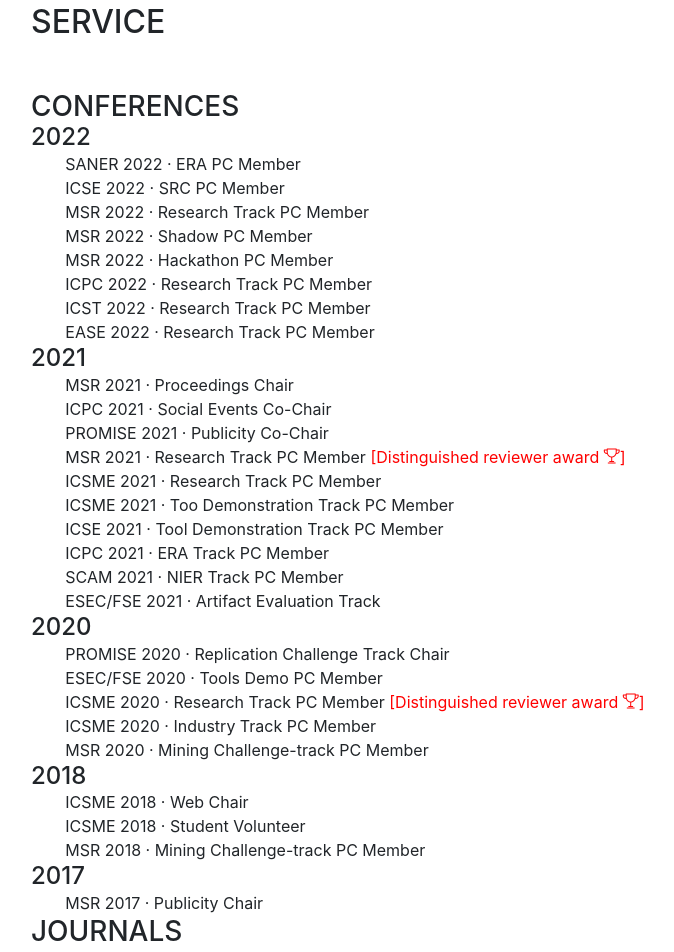
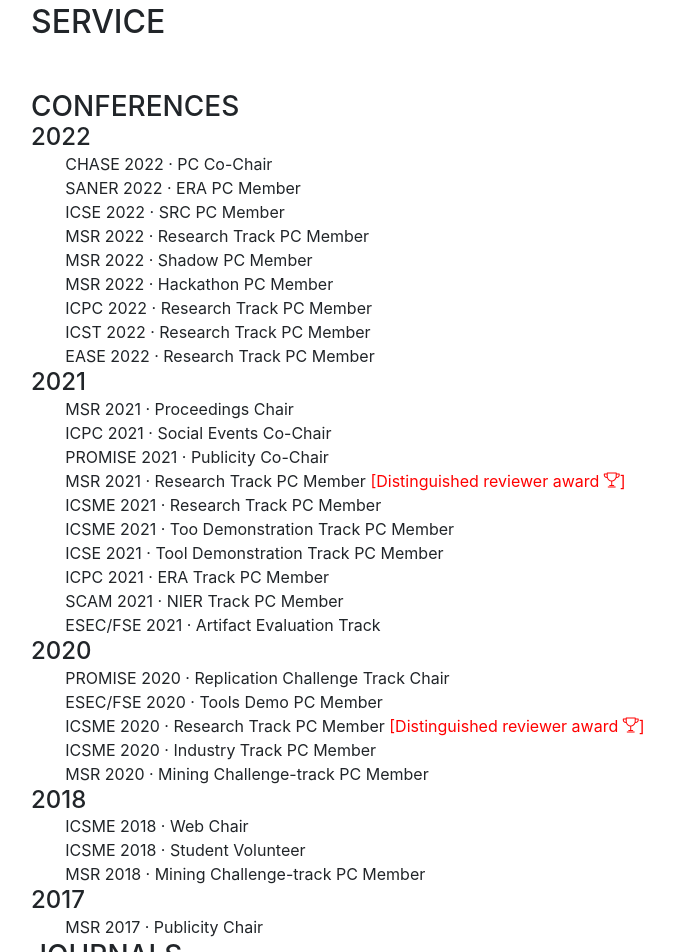
Before and after one commit to Gemarodri/PersonalWeb, a website with bundled scripts: page index.html in a window 1280 px wide. Shown: the part 4542-5494 px from the top of the page, without its empty margins (289-963 px from the left). Built offline with nearby package versions, Linux system fonts and the light colour scheme; some icons are missing; a web font is replaced by a local one.

Commit message:
Update index.html

```diff
--- a/index.html
+++ b/index.html
@@ -278,6 +278,7 @@
           <h3 class="mb-0">Conferences</h3>
            <h4 class="mb-0">2022</h4>
             <ul class="fa-ul mb-0">
+              <li> CHASE 2022 · PC Co-Chair </li>
               <li> SANER 2022 · ERA PC Member </li>
               <li> ICSE 2022  · SRC PC Member </li>
               <li> MSR 2022   · Research Track PC Member </li>
```
